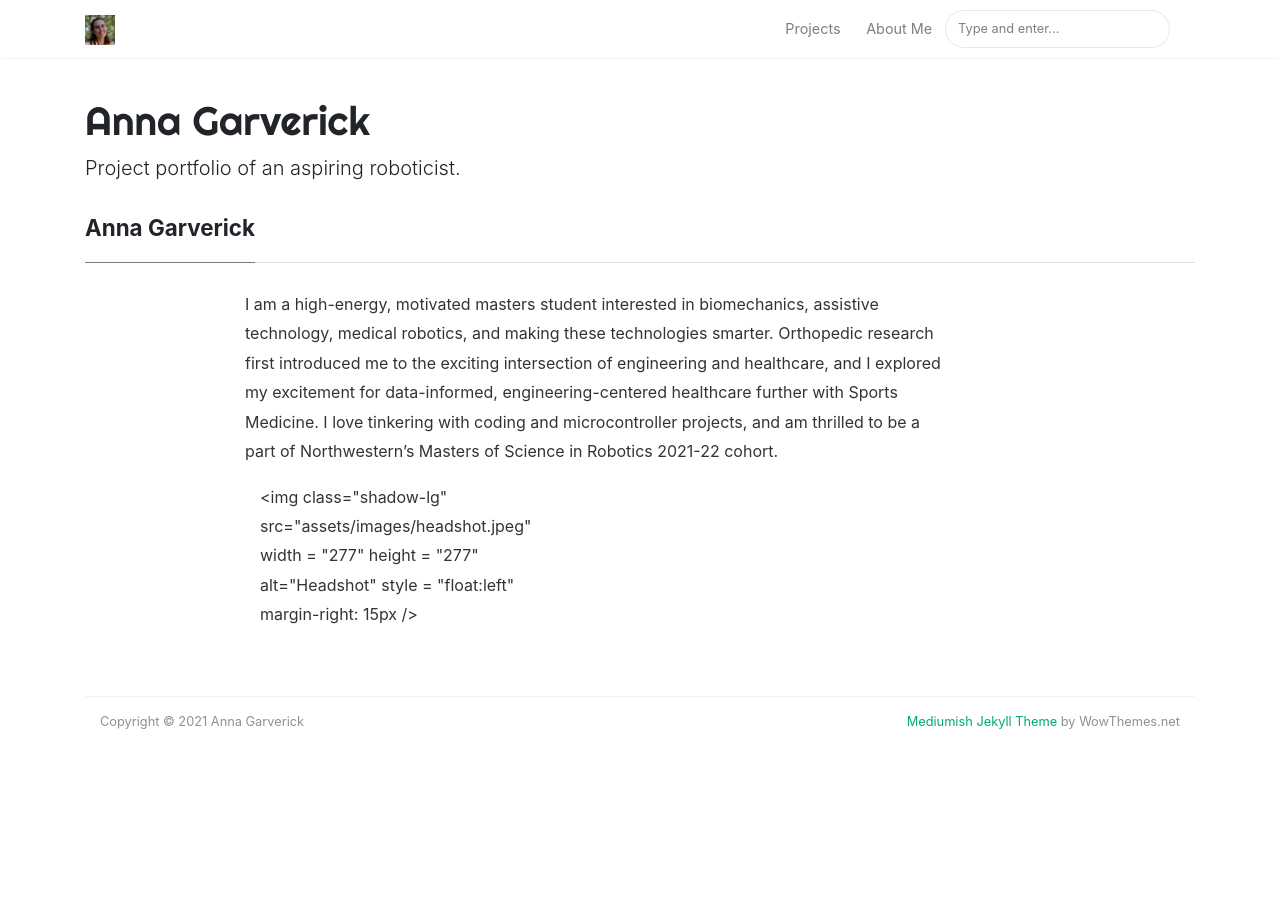
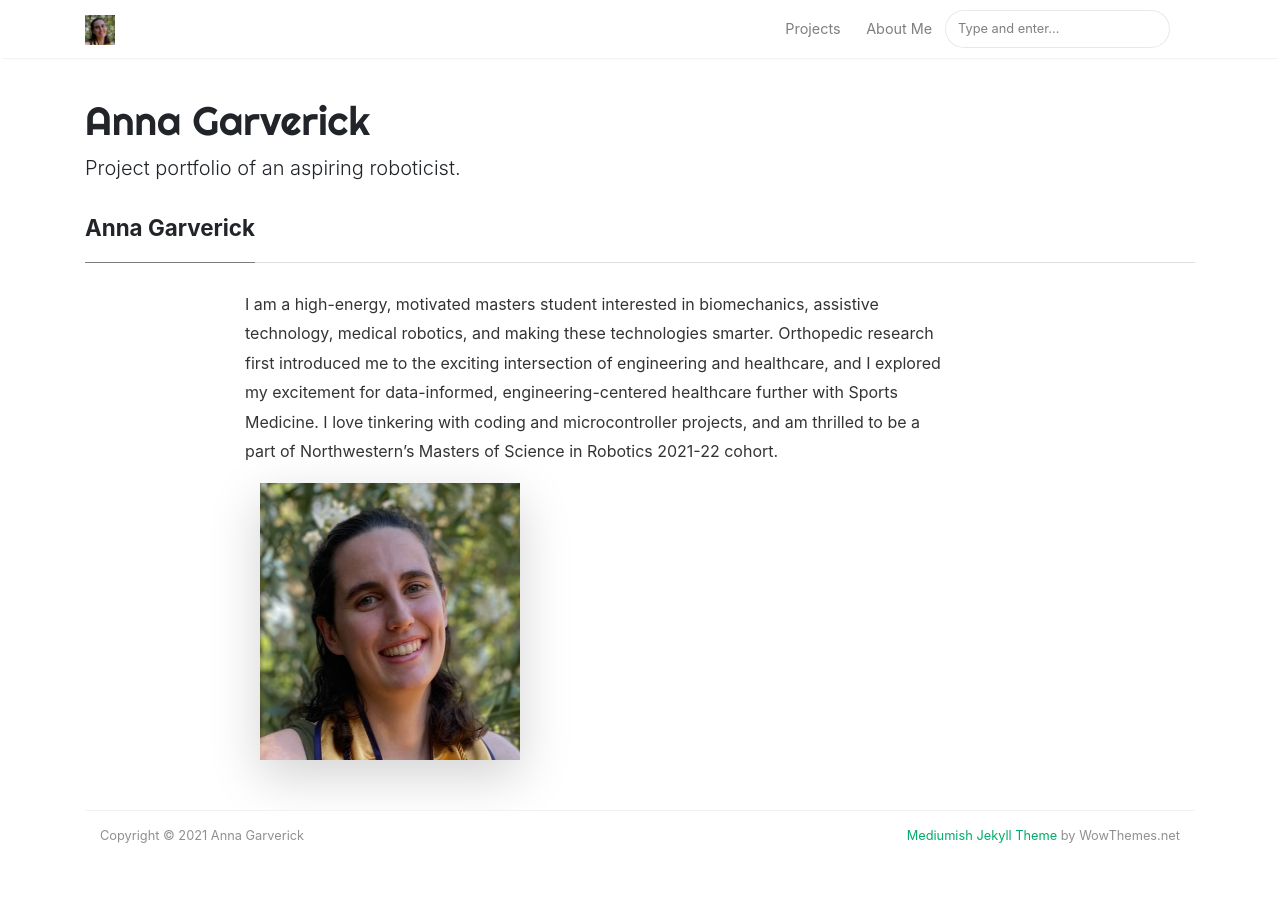
Before and after one commit to roy2909/roy2909.github.io, a Jekyll site: the page built from _pages/about.md, in a window 1280 px wide. Built offline with Jekyll 4.4.1, drawn with Linux system fonts in a browser that asks for light colours; nearby versions of some CDN libraries.

Commit message:
Updating layout

```diff
--- a/_pages/about.md
+++ b/_pages/about.md
@@ -10,7 +10,7 @@ comments: true
 
 <p>I am a high-energy, motivated masters student interested in biomechanics, assistive technology, medical robotics, and making these technologies smarter. Orthopedic research first introduced me to the exciting intersection of engineering and healthcare, and I explored my excitement for data-informed, engineering-centered healthcare further with Sports Medicine. I love tinkering with coding and microcontroller projects, and am thrilled to be a part of Northwestern’s Masters of Science in Robotics 2021-22 cohort.</p>
 
-<p class="col-md-5"> <img class="shadow-lg" src="assets/images/headshot.jpeg" width = "277" height = "277" alt="Headshot" style = "float:left" margin-right: 15px /></p>
+<p class="col-md-5"> <img class="shadow-lg" src="assets/images/headshot.jpeg" width = "277" height = "277" alt="Headshot" style = "float:left" /></p>
 
 </div>
 </div>
```
Also changed, not shown: _posts/2021-09-15-Pen.md (+2 -2 lines).
